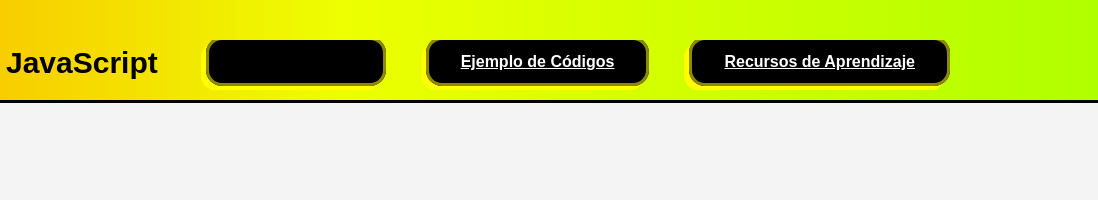
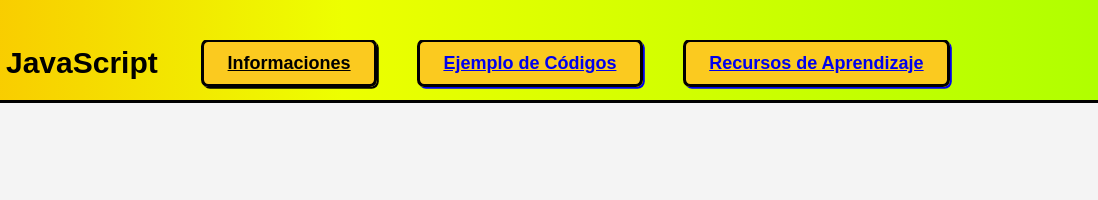
Before and after one commit to edisonsaavedra1304/edisonsaavedra1304.github.io, a plain HTML site: page index.html in a window 1280 px wide. Shown: the top 200 px of the page, 182-1280 px from the left. Drawn offline with Linux system fonts and the light colour scheme.

Commit message:
initial commit

```diff
--- a/estilos.css
+++ b/estilos.css
@@ -47,19 +47,24 @@
 }
 
 header a{
-  font-size: 1rem;
-  padding: 0.8em 2em;
-  background-color: #000;
-  border: 3px solid rgb(140, 138, 1);
-  border-radius: 1em;
-  color: #fff;
-  font-weight: bolder;
-  transition: cubic-bezier(0.68, -0.55, 0.265, 1.55) 0.4s;
-  box-shadow: -5px 5px 0px 0px yellow;
+  background: #FBCA1F;
+  font-family: inherit;
+  padding: 0.6em 1.3em;
+  font-weight: 900;
+  font-size: 18px;
+  border: 3px solid black;
+  border-radius: 0.4em;
+  box-shadow: 0.1em 0.1em;
 }
 header a:hover{
-  transform: translate(5px, -5px);
+  transform: translate(-0.05em, -0.05em);
+  box-shadow: 0.15em 0.15em;
 }
+header a:active{
+  transform: translate(0.05em, 0.05em);
+  box-shadow: 0.05em 0.05em;
+}
+
 
 header li{
   float:left;
```
